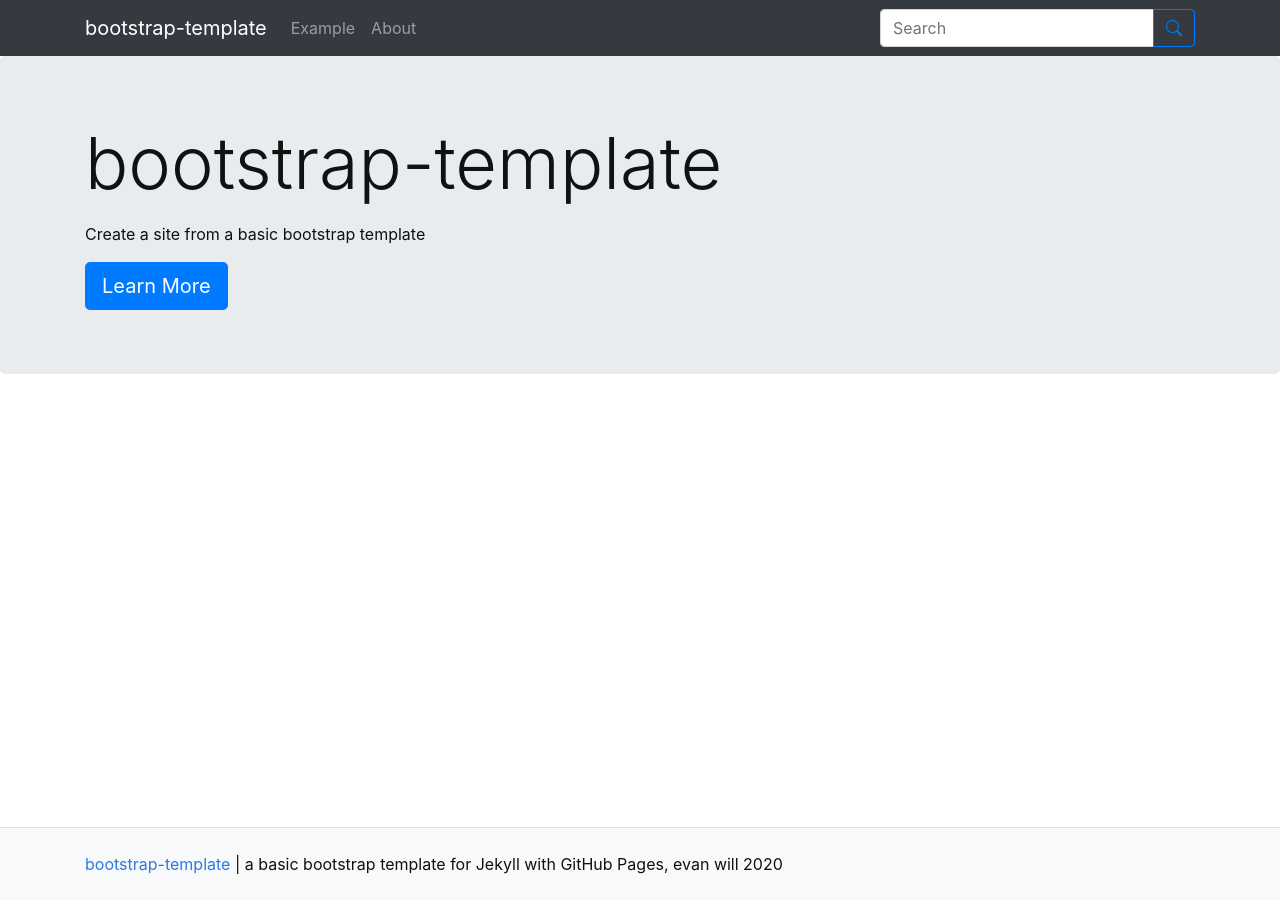
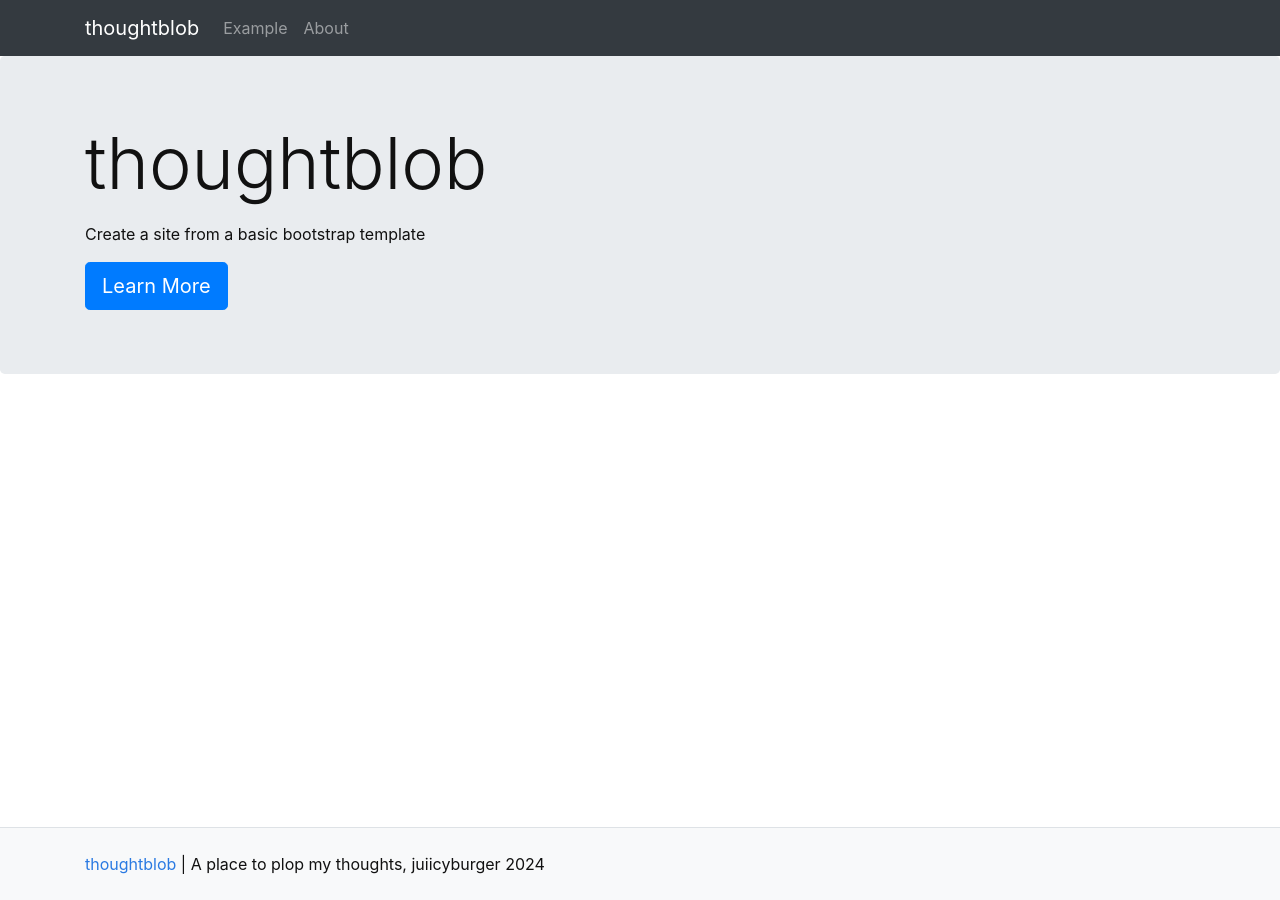
Before and after one commit to juiicyburger/thoughtblob, a Jekyll site: the page built from pages/index.md, in a window 1280 px wide. Built offline with Jekyll 4.4.1, drawn with Linux system fonts in a browser that asks for light colours.

Commit message:
Set up config

```diff
--- a/_config.yml
+++ b/_config.yml
@@ -9,12 +9,12 @@
 #######
 # SITE SETTINGS
 #
-title: bootstrap-template
-description: "a basic bootstrap template for Jekyll with GitHub Pages"
-year: 2020
-author: evan will
+title: thoughtblob
+description: "A place to plop my thoughts"
+year: 2024
+author: juiicyburger
 # add search box to navbar, true/false
-search: true
+# search: true
 
 ##########
 # URL VARIABLES [optional!]
```
